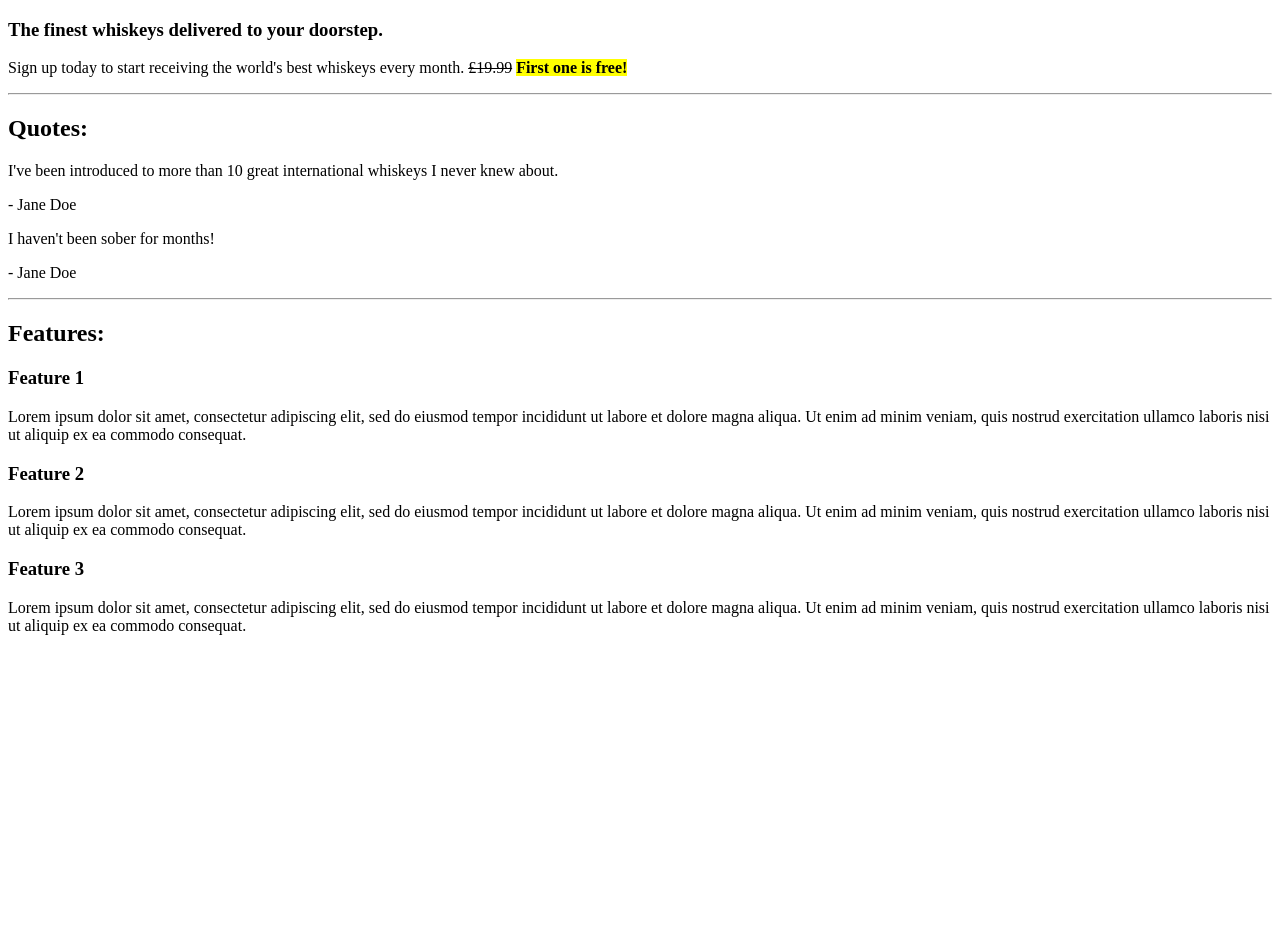
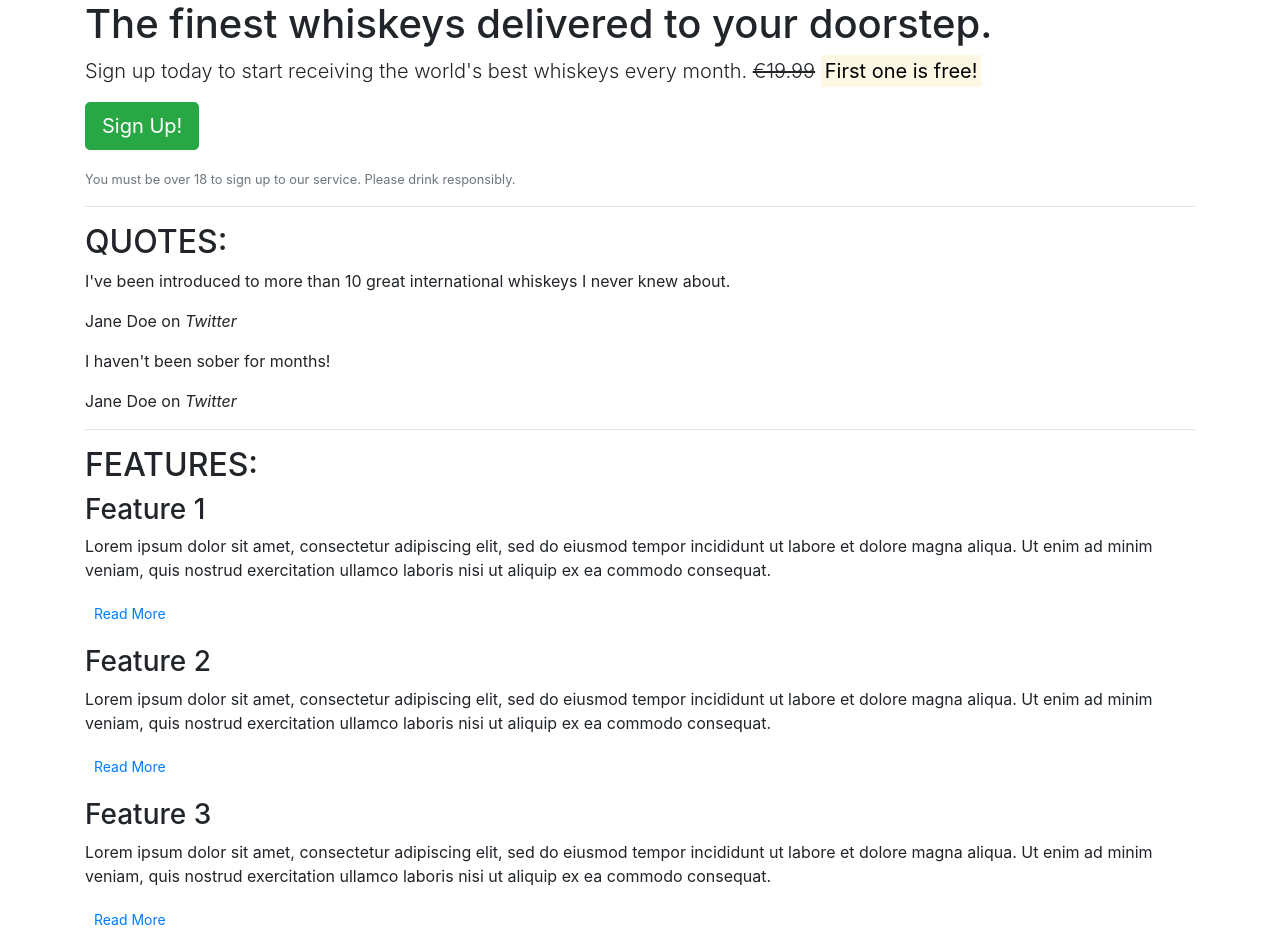
Before and after one commit to benfehr/bootstrap-module, a plain HTML site: page index.html in a window 1280 px wide. Before the commit the page ends 800 px from the top, so only its background shows below. Drawn offline with nearby package versions, Linux system fonts and the light colour scheme.

Commit message:
paste in correct bootstrap stylesheet

```diff
--- a/index.html
+++ b/index.html
@@ -3,11 +3,9 @@
 
 <head>
     <meta charset="utf-8">
-
+    <meta name="viewport" content="width=device-width, initial-scale=1.0">
     <title>Whiskey Drop | Taste a new whiskey every month</title>
-    <meta name ="viewport" content="width=device-width, initial-scale=1.0"
-    <link rel="stylesheet" href="https://cdn.jsdelivr.net/npm/bootstrap@4.1.3/dist/css/bootstrap.min.css" integrity="sha384-MCw98/SFnGE8fJT3GXwEOngsV7Zt27NXFoaoApmYm81iuXoPkFOJwJ8ERdknLPMO" crossorigin="anonymous">
-<script src="https://cdn.jsdelivr.net/npm/bootstrap@4.1.3/dist/js/bootstrap.min.js" integrity="sha384-ChfqqxuZUCnJSK3+MXmPNIyE6ZbWh2IMqE241rYiqJxyMiZ6OW/JmZQ5stwEULTy" crossorigin="anonymous"></script>
+    <link rel="stylesheet" href="https://maxcdn.bootstrapcdn.com/bootstrap/4.1.3/css/bootstrap.min.css">
 </head>
 
 <body>
@@ -15,8 +13,9 @@
         <!-- Callout -->
         <section class="callout">
             <h1>The finest whiskeys delivered to your doorstep.</h1>
-            <p class="lead">Sign up today to start receiving the world's best whiskeys every month.
-            <s>£19.99</s> <strong><mark>First one is free!</mark></strong></p>
+            <p class="lead">Sign up today to start receiving the world's best whiskeys every month. <s>€19.99</s> <strong><mark>First one is free!</mark></strong></p>
+            <p><button class="btn btn-lg btn-success">Sign Up!</button></p>
+            <p class="text-muted"><small>You must be over 18 to sign up to our service. Please drink responsibly.</small></p>
         </section>
         <!-- /.callout -->
         <hr>
@@ -24,32 +23,35 @@
         <!-- Quotes -->
         <section class="quotes">
             <h2 class="text-uppercase">Quotes:</h2>
-            <div class="quote">
+            <blockquote class="quote">
                 <p>I've been introduced to more than 10 great international whiskeys I never knew about.</p>
-                <p>- Jane Doe</p>
-            </div>
-            <div class="quote">
+                <footer>Jane Doe on <cite title="Twitter">Twitter</cite></footer>
+            </blockquote>
+            <blockquote class="quote">
                 <p>I haven't been sober for months!</p>
-                <p>- Jane Doe</p>
-            </div>
+                <footer>Jane Doe on <cite title="Twitter">Twitter</cite></footer>
+            </blockquote>
         </section>
         <!-- /.quotes -->
         <hr>
 
         <!-- Features -->
         <section class="features">
-            <h2>Features:</h2>
+            <h2 class="text-uppercase">Features:</h2>
             <div class="feature">
                 <h3>Feature 1</h3>
                 <p>Lorem ipsum dolor sit amet, consectetur adipiscing elit, sed do eiusmod tempor incididunt ut labore et dolore magna aliqua. Ut enim ad minim veniam, quis nostrud exercitation ullamco laboris nisi ut aliquip ex ea commodo consequat.</p>
+                <p><a class="btn btn-sm btn-default" href="">Read More</a></p>
             </div>
             <div class="feature">
                 <h3>Feature 2</h3>
                 <p>Lorem ipsum dolor sit amet, consectetur adipiscing elit, sed do eiusmod tempor incididunt ut labore et dolore magna aliqua. Ut enim ad minim veniam, quis nostrud exercitation ullamco laboris nisi ut aliquip ex ea commodo consequat.</p>
+                <p><a class="btn btn-sm btn-default" href="">Read More</a></p>
             </div>
             <div class="feature">
                 <h3>Feature 3</h3>
                 <p>Lorem ipsum dolor sit amet, consectetur adipiscing elit, sed do eiusmod tempor incididunt ut labore et dolore magna aliqua. Ut enim ad minim veniam, quis nostrud exercitation ullamco laboris nisi ut aliquip ex ea commodo consequat.</p>
+                <p><a class="btn btn-sm btn-default" href="">Read More</a></p>
             </div>
         </section>
         <!-- /.features -->
```
